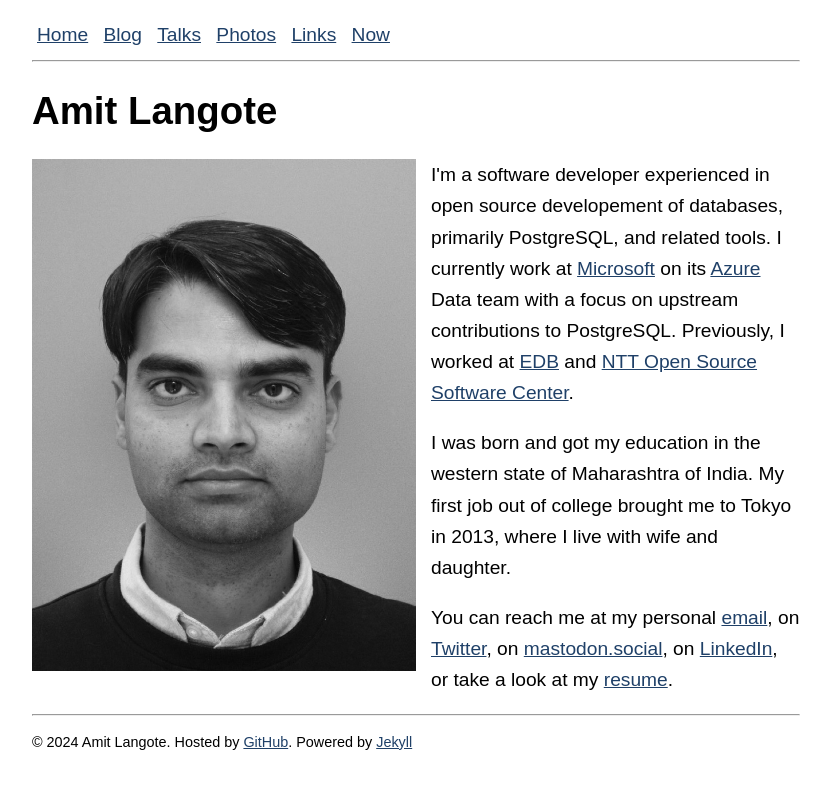
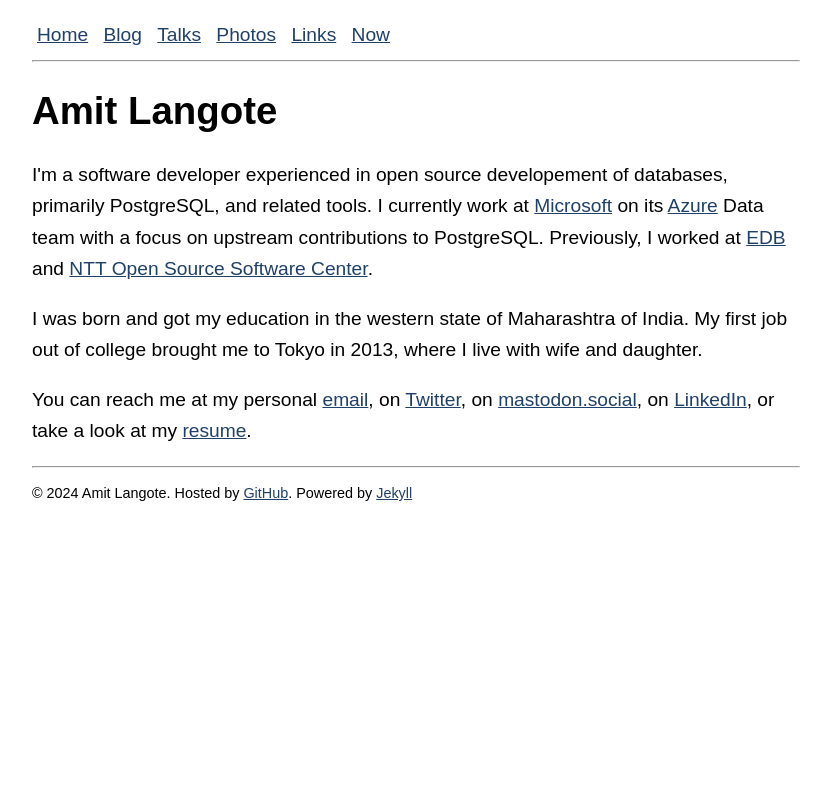
Before and after one commit to amitlan/website, a Jekyll site: the page built from index.md, in a window 1280 px wide. Shown: the top 789 px of the page, without its empty margins (224-1055 px from the left). Built offline with Jekyll 4.4.1, drawn with Linux system fonts in a browser that asks for light colours.

Commit message:
Update /index.md
remove photo from the home page

```diff
--- a/index.md
+++ b/index.md
@@ -3,7 +3,6 @@ layout: default
 title: Amit Langote
 ---
 
-<img class="center-fit" src="files/me2.jpeg" alt="Hey there!" id="left"/>
 <p>
   I'm a software developer experienced in open source developement of databases, primarily
   PostgreSQL, and related tools.  I currently work at
```
